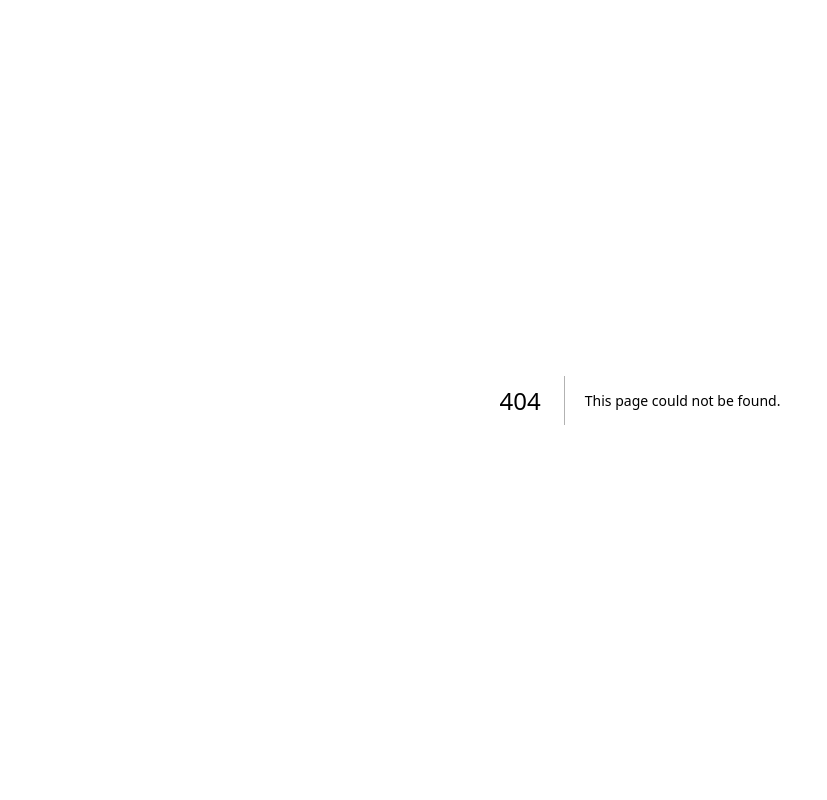
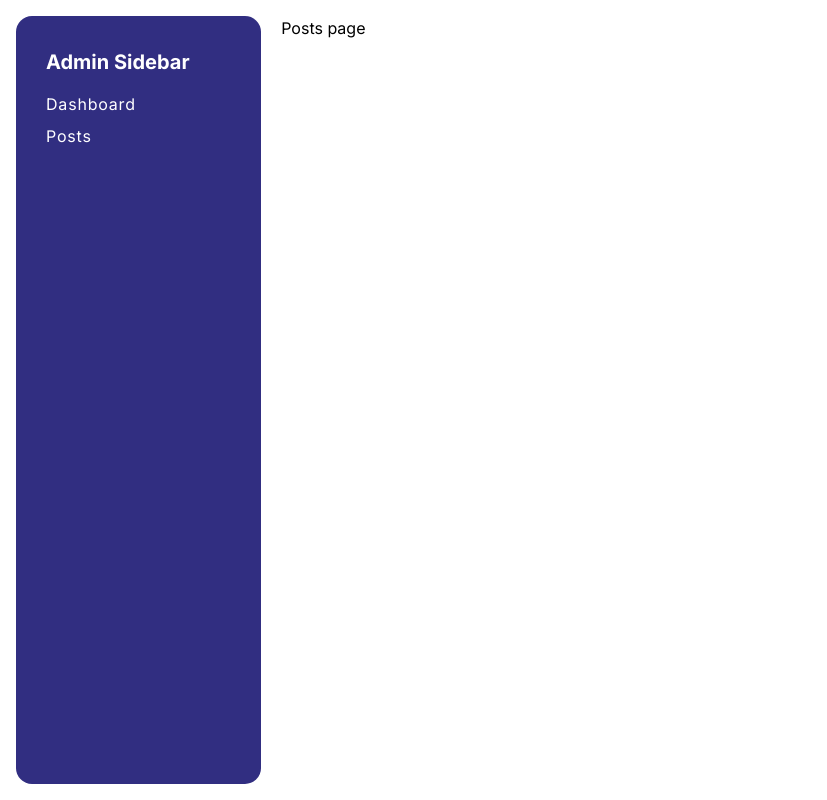
Before and after one commit to Sidney-Dev/post-management-nextjs, a Next.js app: page /admin/posts in a window 1280 px wide. Before the commit this address had no page. Shown: the whole page, without its empty margins (0-827 px from the left). Built offline with nearby package versions, Linux system fonts and the light colour scheme.

Commit message:
created main layout with sidebar nav items

```diff
--- /dev/null
+++ b/src/app/admin/layout.js
@@ -0,0 +1,22 @@
+import SidebarNavigation from "../components/sidebar-navigation"
+
+export default function AdminLayout({ children }) {
+
+    return (
+        <div className="flex gap-5 h-screen px-4 py-4">
+            <aside className="w-64 bg-indigo-900 rounded-2xl px-[30px] py-3">
+
+                <h3 className="text-white mt-5 font-bold text-xl">Admin Sidebar</h3>
+
+                <SidebarNavigation></SidebarNavigation>
+
+            </aside>
+            <section className="w-5/6">
+
+                <main>
+                    {children}
+                </main>
+            </section>
+        </div>
+    )
+}
--- /dev/null
+++ b/src/app/admin/page.js
@@ -0,0 +1,5 @@
+export default function Page(){
+    return <>
+        <h1>Admin</h1>
+    </>
+}
--- /dev/null
+++ b/src/app/admin/posts/page.js
@@ -0,0 +1,6 @@
+export default function Page() {
+
+    return <>
+        <h1>Posts page</h1>
+    </>
+}
--- /dev/null
+++ b/src/app/components/sidebar-navigation.js
@@ -0,0 +1,14 @@
+import Link from "next/link"
+
+export default function SidebarNavigation() {
+
+    return (
+        <nav>
+            <ul className="mt-4">
+                <Link className="block text-white font-xl mb-2 tracking-wider" href="/dashboard">Dashboard</Link>
+                <Link className="block text-white font-xl mb-2 tracking-wider" href="/dashboard/tasks">Posts</Link>
+            </ul>
+        </nav>
+    )
+
+}
--- a/src/app/globals.css
+++ b/src/app/globals.css
@@ -2,7 +2,7 @@
 @tailwind components;
 @tailwind utilities;
 
-:root {
+/* :root {
   --foreground-rgb: 0, 0, 0;
   --background-start-rgb: 214, 219, 220;
   --background-end-rgb: 255, 255, 255;
@@ -30,4 +30,4 @@ body {
   .text-balance {
     text-wrap: balance;
   }
-}
+} */
```
